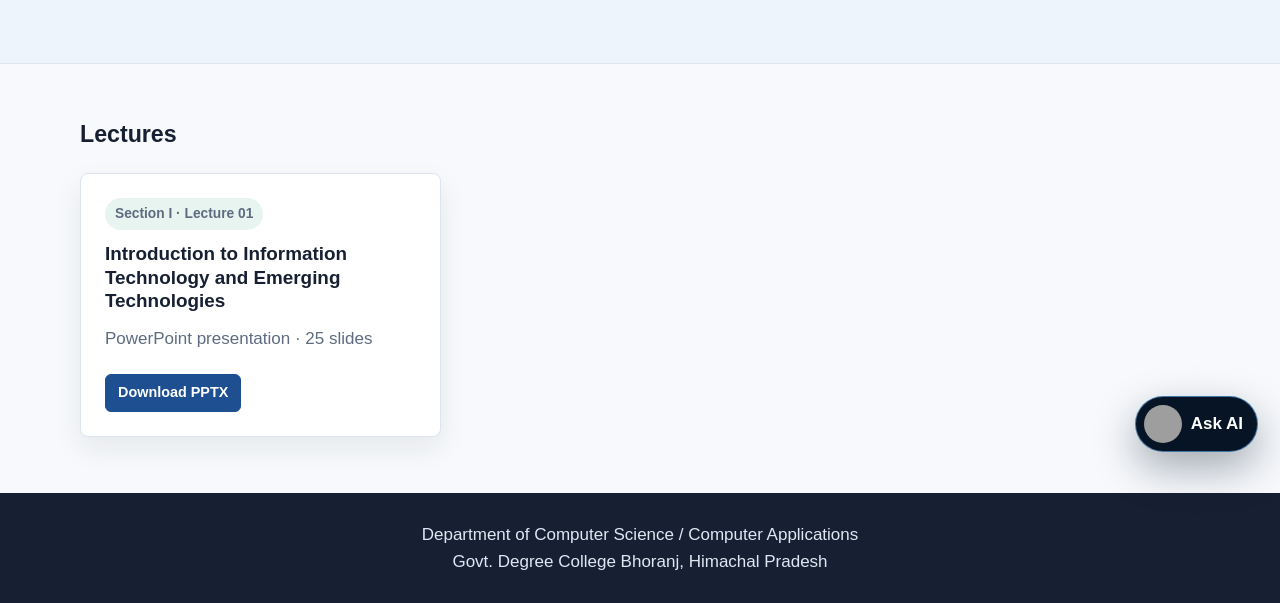
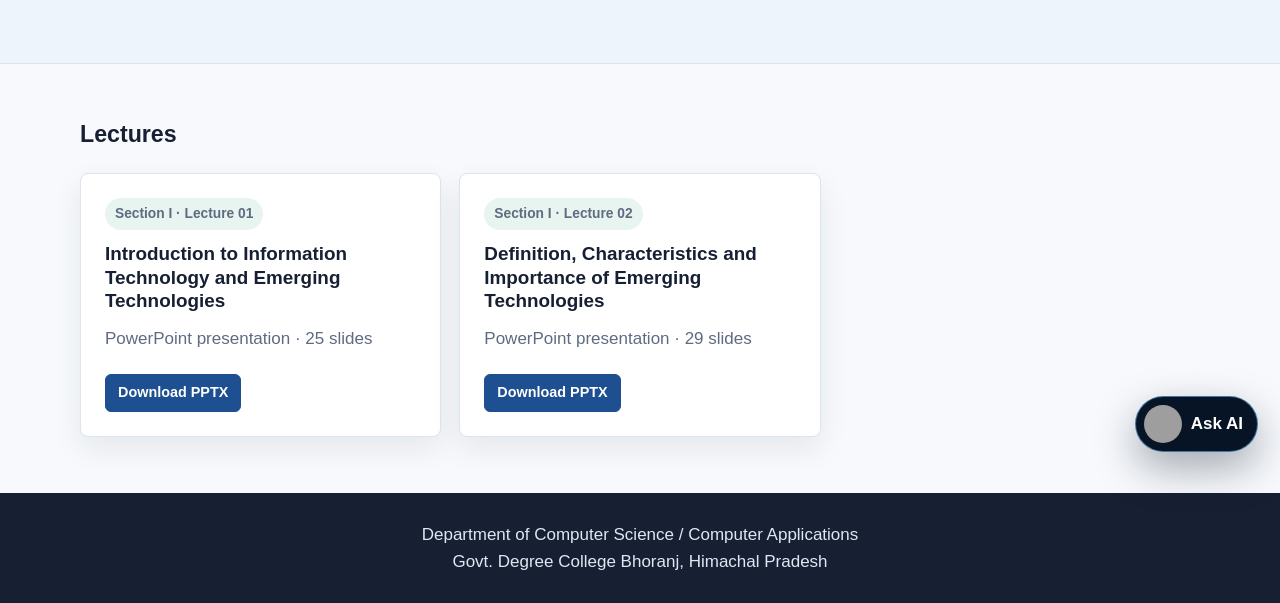
Before and after one commit to abhiresearchscholar-cmyk/bsc-cs-academic-portal, a plain HTML site: page mdc-emerging-trends-information-technology.html in a window 1280 px wide. Shown: the part 326-929 px from the top of the page. Drawn offline with Linux system fonts and the light colour scheme; grey boxes are pictures that could not be loaded.

Commit message:
Add COMP-1002 Section I Lecture 02 slides

```diff
--- a/mdc-emerging-trends-information-technology.html
+++ b/mdc-emerging-trends-information-technology.html
@@ -34,6 +34,12 @@
             <p>PowerPoint presentation · 25 slides</p>
             <div class="card-actions"><a href="downloads/semester2/mdc/lectures/section-i-lecture-01-introduction-to-it-and-emerging-technologies.pptx" class="button small" download>Download PPTX</a></div>
           </article>
+          <article class="card lecture-card">
+            <p class="tag">Section I · Lecture 02</p>
+            <h2>Definition, Characteristics and Importance of Emerging Technologies</h2>
+            <p>PowerPoint presentation · 29 slides</p>
+            <div class="card-actions"><a href="downloads/semester2/mdc/lectures/section-i-lecture-02-definition-characteristics-importance-emerging-technologies.pptx" class="button small" download>Download PPTX</a></div>
+          </article>
         </div>
       </div>
     </section>
```
Also changed, not shown: 1 other file.
